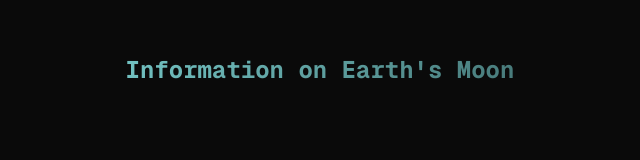
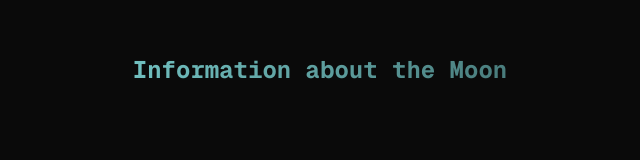
Before and after one commit to henrymclay/henrymclay.github.io, a Next.js app in the folder clayh-personal-site/: page /moon in a window 1280 px wide. Shown: the part 331-491 px from the top of the page, without its empty margins (320-960 px from the left). Built offline with nearby package versions, Linux system fonts and the light colour scheme.

Commit message:
squashin

```diff
--- a/clayh-personal-site/pages/moon/index.tsx
+++ b/clayh-personal-site/pages/moon/index.tsx
@@ -14,7 +14,7 @@ function Moon() {
       </Head>
         <main className={styles.main}>
             <section>
-            <h2><Link href="/moon">Information on Earth's Moon</Link></h2>
+            <h2><Link href="/moon">Information about the Moon</Link></h2>
             </section>
         </main>
 
```
